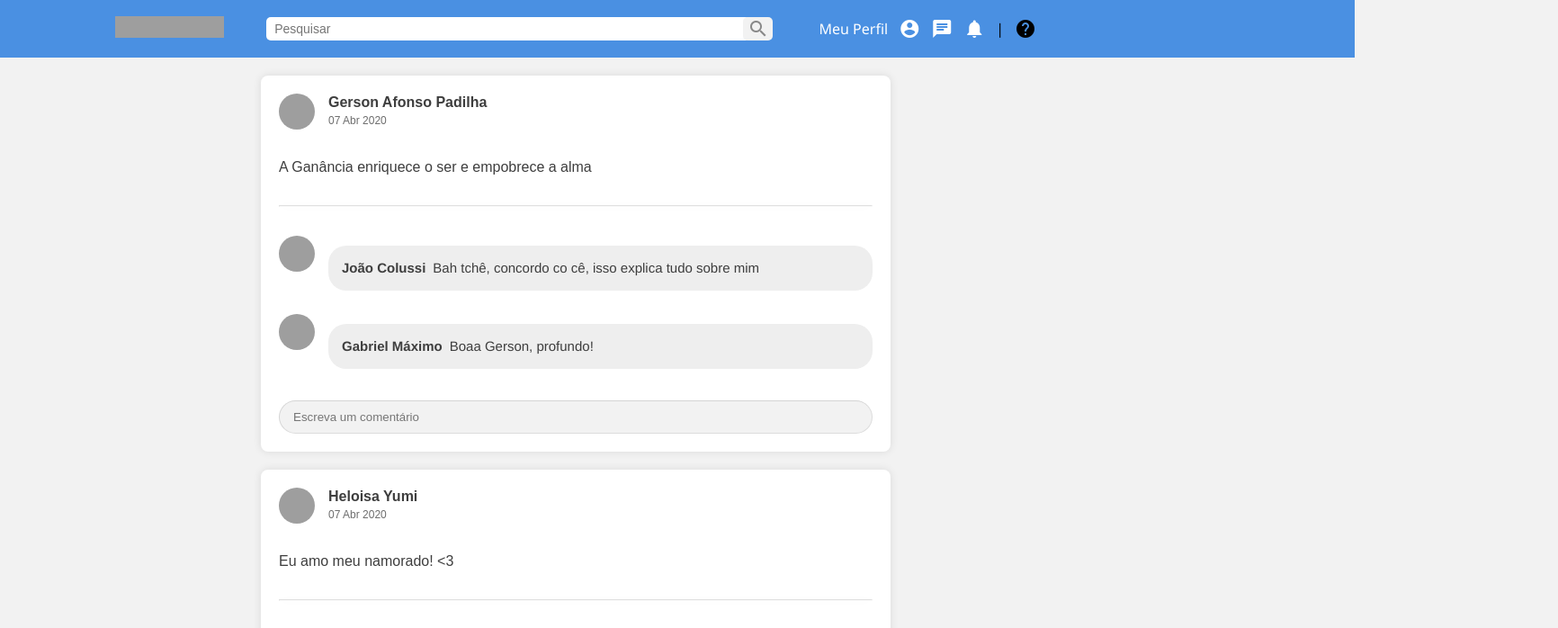
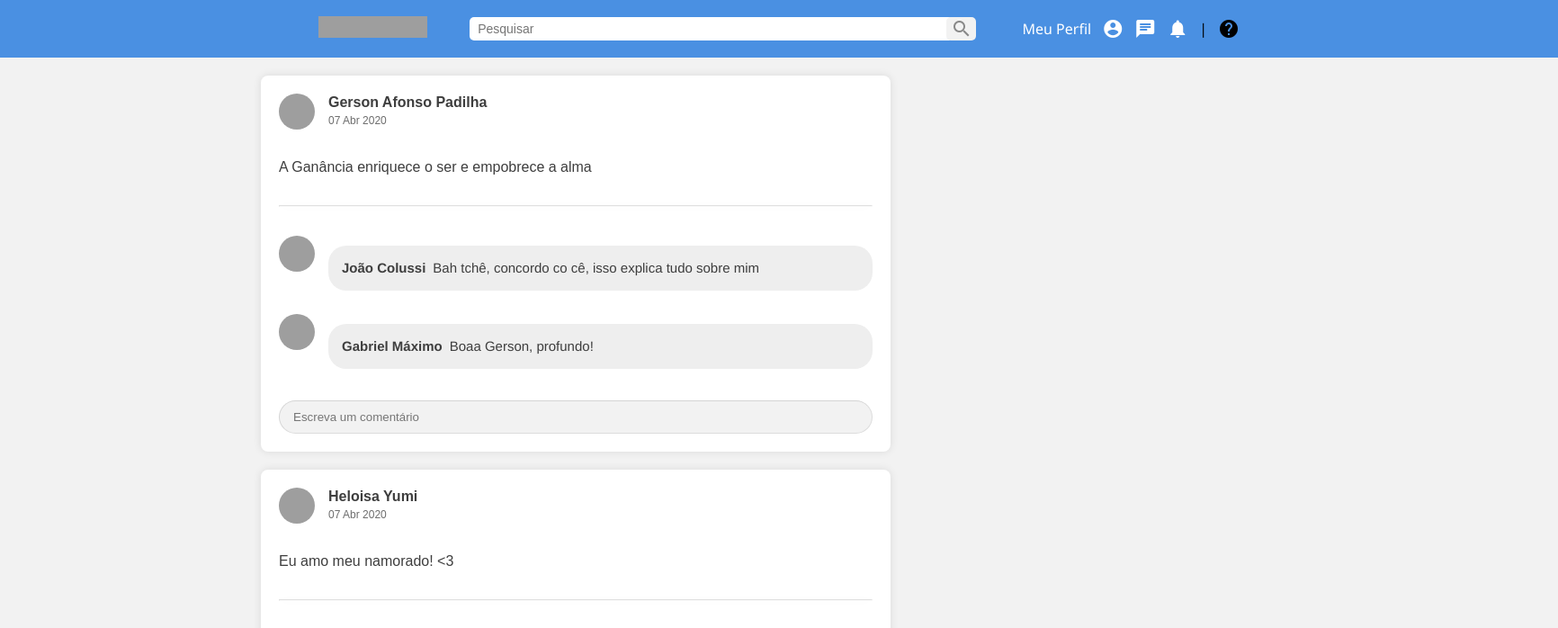
Before and after one commit to gabrielmaximo/Facebook-Challenge, a React app: page / in a window 1280 px wide. Shown: the top 698 px of the page at 90% size, 1732 px wide, since content can reach past the window. Built offline with nearby package versions, Linux system fonts and the light colour scheme; grey boxes are pictures that could not be loaded.

Commit message:
css changes

```diff
--- a/src/App.css
+++ b/src/App.css
@@ -8,14 +8,12 @@
 body {
   background: #f2f2f2;
   font-family: Arial, Helvetica, sans-serif;
-  display: flex;
-  justify-content: center;
 }
 
 header {
-  background: #4a90e2;
   display: flex;
   justify-content: center;
+  background: #4a90e2;
   width: 1732px;
 }
 
```
